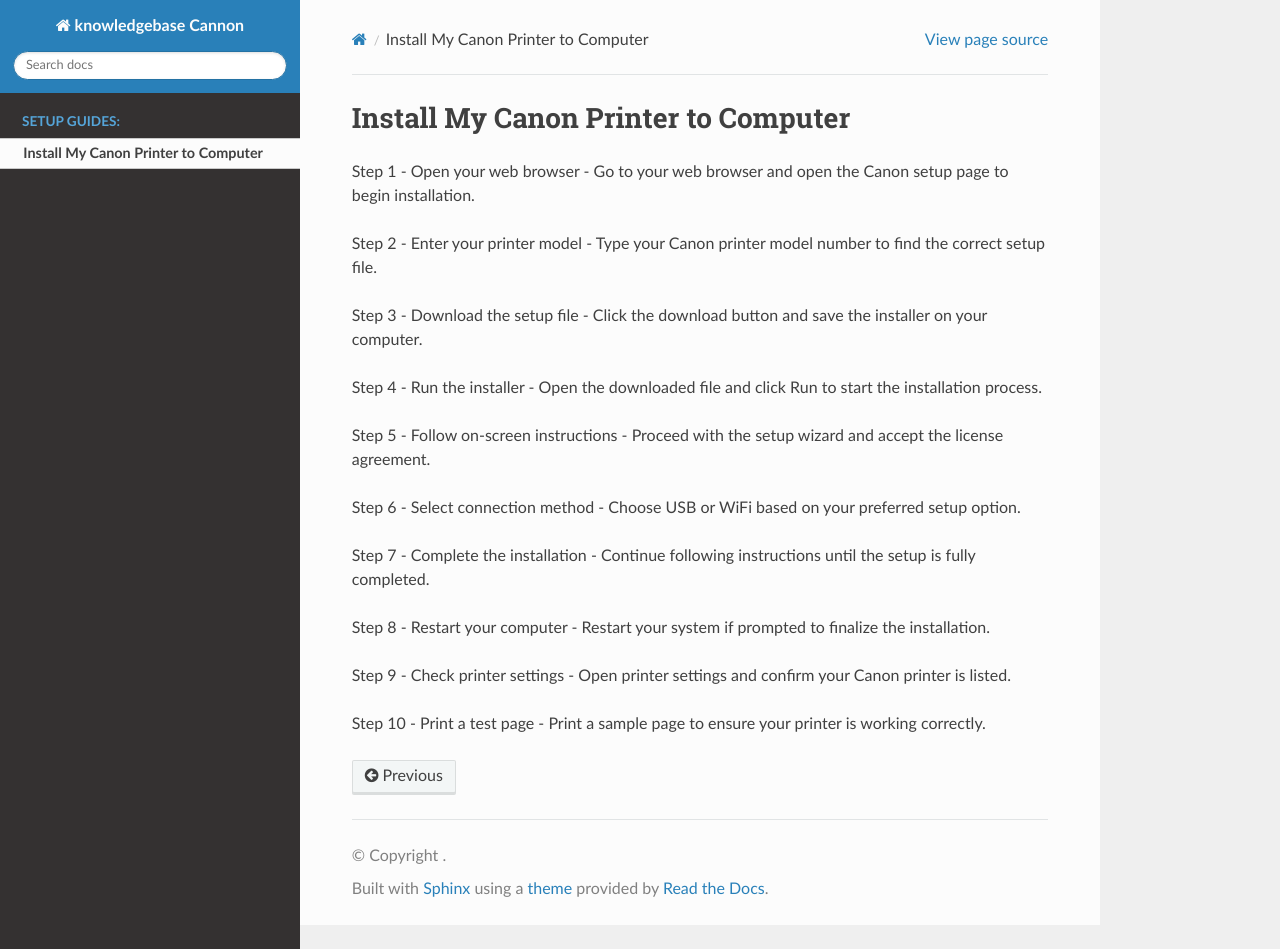
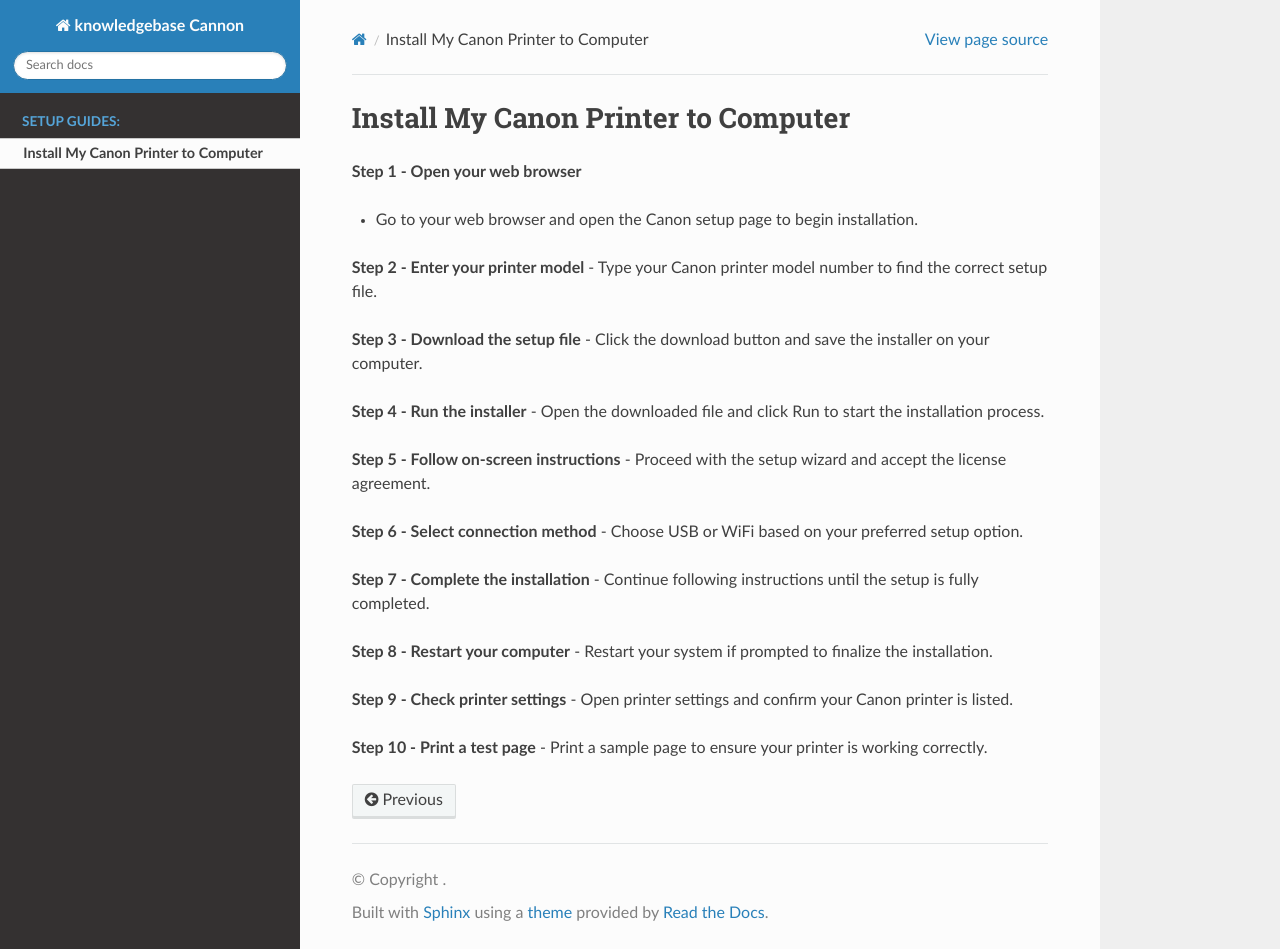
Before and after one commit to Blanche-glitch/cannon, a Sphinx documentation site: the page built from docs/install.rst, in a window 1280 px wide and 949 px high. Built offline with Sphinx 7.4.7 and the Read the Docs theme 3.1.0, drawn with Linux system fonts in a browser that asks for light colours; pages that are not in the unit, such as notebooks, are missing from menus.

```diff
--- a/docs/install.rst
+++ b/docs/install.rst
@@ -1,32 +1,33 @@
 Install My Canon Printer to Computer
 -------------
 
-Step 1 - Open your web browser
+**Step 1 - Open your web browser**
+
 - Go to your web browser and open the Canon setup page to begin installation.
 
-Step 2 - Enter your printer model
+**Step 2 - Enter your printer model**
 - Type your Canon printer model number to find the correct setup file.
 
-Step 3 - Download the setup file
+**Step 3 - Download the setup file**
 - Click the download button and save the installer on your computer.
 
-Step 4 - Run the installer
+**Step 4 - Run the installer**
 - Open the downloaded file and click Run to start the installation process.
 
-Step 5 - Follow on-screen instructions
+**Step 5 - Follow on-screen instructions**
 - Proceed with the setup wizard and accept the license agreement.
 
-Step 6 - Select connection method
+**Step 6 - Select connection method**
 - Choose USB or WiFi based on your preferred setup option.
 
-Step 7 - Complete the installation
+**Step 7 - Complete the installation**
 - Continue following instructions until the setup is fully completed.
 
-Step 8 - Restart your computer
+**Step 8 - Restart your computer**
 - Restart your system if prompted to finalize the installation.
 
-Step 9 - Check printer settings
+**Step 9 - Check printer settings**
 - Open printer settings and confirm your Canon printer is listed.
 
-Step 10 - Print a test page
+**Step 10 - Print a test page**
 - Print a sample page to ensure your printer is working correctly.
```
